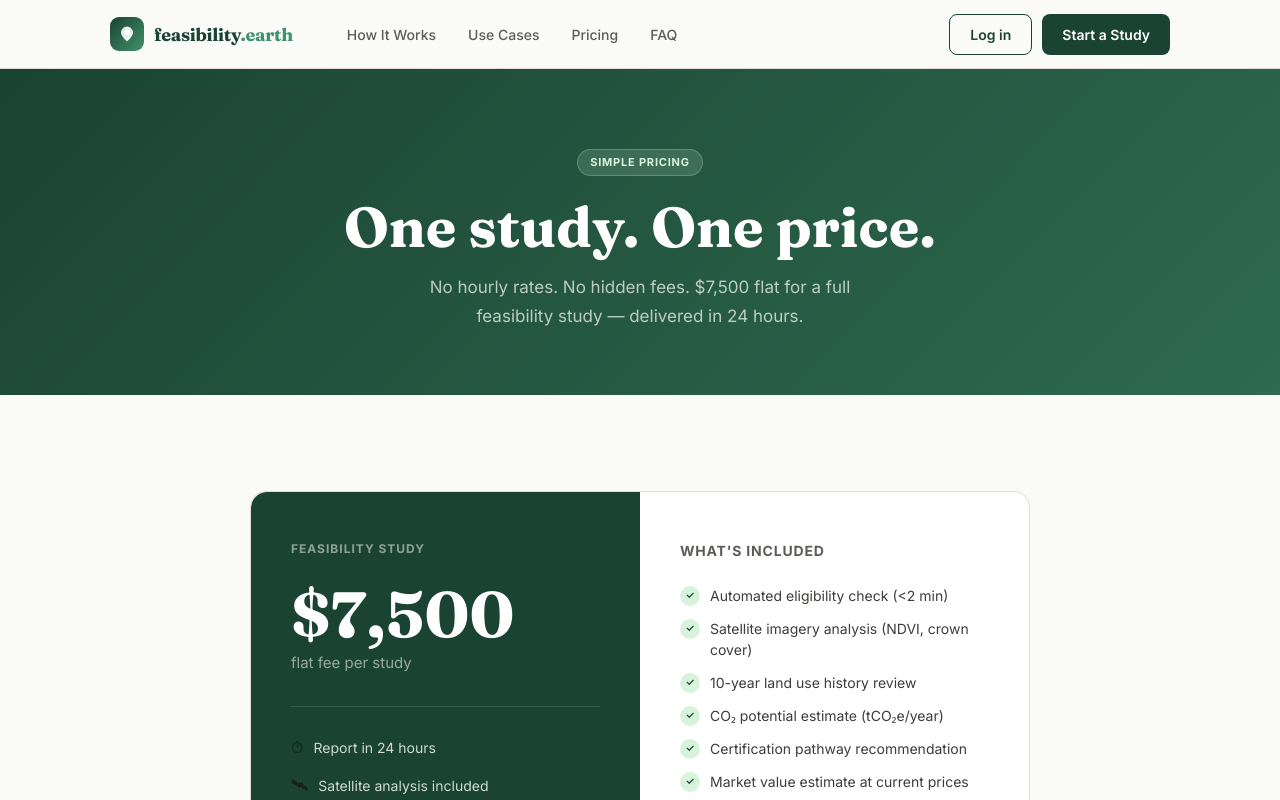
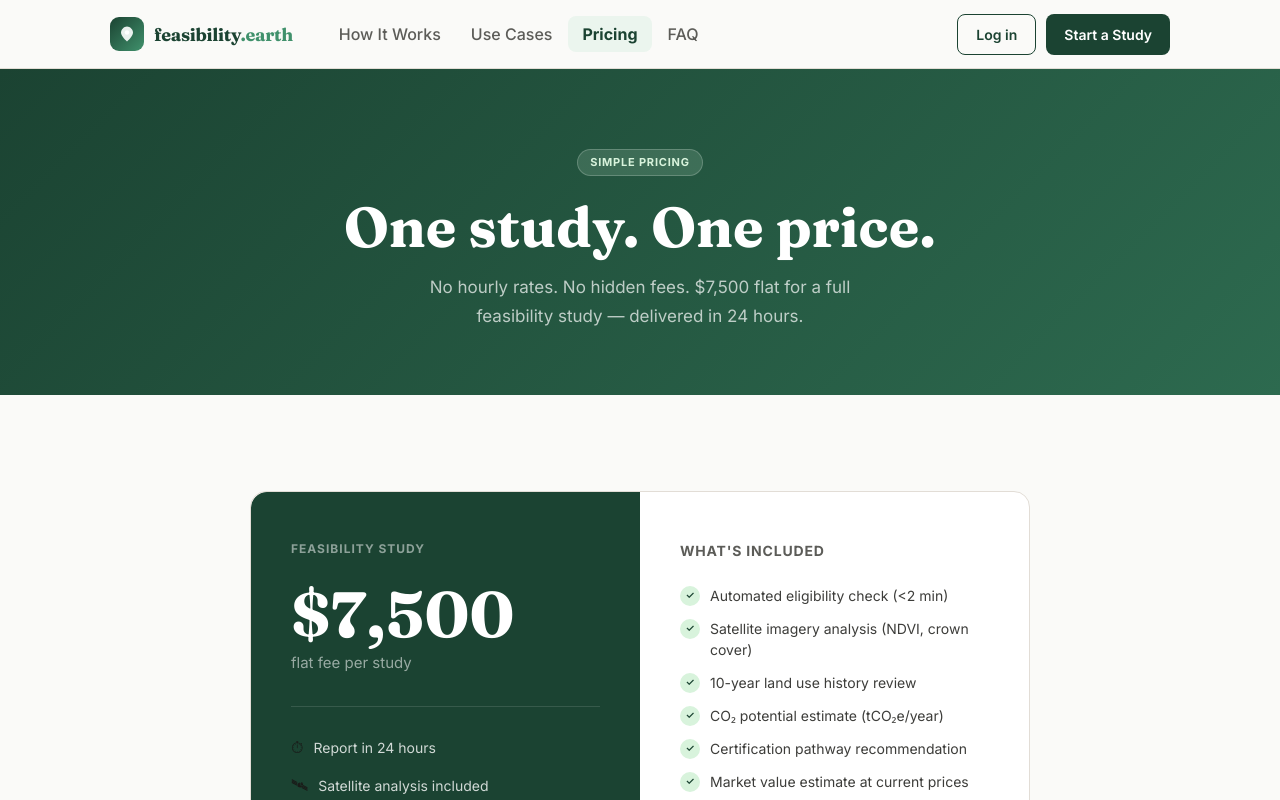
Before and after one commit to Duijvestijn/feasibility-earth, a Next.js app: page /pricing in a window 1280 px wide. Shown: the top 800 px of the page. Built offline with nearby package versions, Linux system fonts and the light colour scheme.

Commit message:
Fix: remove onMouse handlers from Server Components, use CSS classes

```diff
--- a/app/globals.css
+++ b/app/globals.css
@@ -78,3 +78,11 @@ body {
 
 @keyframes fadeUp { from { opacity:0; transform:translateY(20px); } to { opacity:1; transform:translateY(0); } }
 .fe-fade-up { animation: fadeUp .6s ease forwards; }
+
+/* Footer link hover (avoids onMouseEnter in Server Components) */
+.fe-footer-link { color: rgba(255,255,255,0.7); text-decoration: none; transition: color .15s; }
+.fe-footer-link:hover { color: #fff; }
+
+/* Nav link hover */
+.fe-nav-link { color: #5C5C58; text-decoration: none; padding: 8px 14px; border-radius: 8px; transition: color .15s, background .15s; }
+.fe-nav-link:hover { color: #1B4332; background: #F0EDE8; }
--- a/components/Footer.tsx
+++ b/components/Footer.tsx
@@ -28,45 +28,41 @@ export default function Footer() {
 
           {/* Platform */}
           <div>
-            <p style={{ fontSize: 11, fontWeight: 700, letterSpacing: '1px', textTransform: 'uppercase', color: 'rgba(255,255,255,0.4)', marginBottom: 16 }}>Platform</p>
-            {['How It Works', 'Pricing', 'Use Cases', 'FAQ'].map(l => (
-              <Link key={l} href={`/${l.toLowerCase().replace(/ /g, '-')}`} style={{ display: 'block', fontSize: 14, color: 'rgba(255,255,255,0.7)', textDecoration: 'none', marginBottom: 10, transition: 'color .15s' }}
-              onMouseEnter={e => (e.target as HTMLElement).style.color = '#fff'}
-              onMouseLeave={e => (e.target as HTMLElement).style.color = 'rgba(255,255,255,0.7)'}>
-                {l}
-              </Link>
+            <p style={{ fontSize: 11, fontWeight: 700, letterSpacing: '1px', textTransform: 'uppercase' as const, color: 'rgba(255,255,255,0.4)', marginBottom: 16 }}>Platform</p>
+            {[
+              { href: '/how-it-works', label: 'How It Works' },
+              { href: '/pricing',      label: 'Pricing' },
+              { href: '/use-cases',    label: 'Use Cases' },
+              { href: '/faq',          label: 'FAQ' },
+            ].map(l => (
+              <Link key={l.href} href={l.href} className="fe-footer-link" style={{ display: 'block', fontSize: 14, marginBottom: 10 }}>{l.label}</Link>
             ))}
           </div>
 
           {/* Project types */}
           <div>
-            <p style={{ fontSize: 11, fontWeight: 700, letterSpacing: '1px', textTransform: 'uppercase', color: 'rgba(255,255,255,0.4)', marginBottom: 16 }}>Project Types</p>
+            <p style={{ fontSize: 11, fontWeight: 700, letterSpacing: '1px', textTransform: 'uppercase' as const, color: 'rgba(255,255,255,0.4)', marginBottom: 16 }}>Project Types</p>
             {['Reforestation', 'Agroforestry', 'ARR Projects', 'Cookstoves'].map(l => (
-              <Link key={l} href="/use-cases" style={{ display: 'block', fontSize: 14, color: 'rgba(255,255,255,0.7)', textDecoration: 'none', marginBottom: 10, transition: 'color .15s' }}
-              onMouseEnter={e => (e.target as HTMLElement).style.color = '#fff'}
-              onMouseLeave={e => (e.target as HTMLElement).style.color = 'rgba(255,255,255,0.7)'}>
-                {l}
-              </Link>
+              <Link key={l} href="/use-cases" className="fe-footer-link" style={{ display: 'block', fontSize: 14, marginBottom: 10 }}>{l}</Link>
             ))}
           </div>
 
           {/* Contact */}
           <div>
-            <p style={{ fontSize: 11, fontWeight: 700, letterSpacing: '1px', textTransform: 'uppercase', color: 'rgba(255,255,255,0.4)', marginBottom: 16 }}>Contact</p>
-            <a href="mailto:feasibility@green.earth" style={{ display: 'block', fontSize: 14, color: 'rgba(255,255,255,0.7)', textDecoration: 'none', marginBottom: 10 }}>feasibility@green.earth</a>
+            <p style={{ fontSize: 11, fontWeight: 700, letterSpacing: '1px', textTransform: 'uppercase' as const, color: 'rgba(255,255,255,0.4)', marginBottom: 16 }}>Contact</p>
+            <a href="mailto:feasibility@green.earth" className="fe-footer-link" style={{ display: 'block', fontSize: 14, marginBottom: 10 }}>feasibility@green.earth</a>
             <p style={{ fontSize: 13, lineHeight: 1.6, marginTop: 16 }}>A Green Earth Group platform</p>
-            <Link href="https://green.earth" target="_blank" style={{ display: 'inline-flex', alignItems: 'center', gap: 6, marginTop: 8, fontSize: 13, color: '#40916C', textDecoration: 'none', fontWeight: 600 }}>
+            <Link href="https://green.earth" target="_blank" className="fe-footer-link" style={{ display: 'inline-flex', alignItems: 'center', gap: 6, marginTop: 8, fontSize: 13, color: '#40916C', fontWeight: 600 }}>
               green.earth →
             </Link>
           </div>
         </div>
 
-        {/* Bottom bar */}
         <div style={{ borderTop: '1px solid rgba(255,255,255,0.1)', paddingTop: 24, display: 'flex', justifyContent: 'space-between', flexWrap: 'wrap', gap: 12 }}>
           <p style={{ fontSize: 13 }}>© 2026 Feasibility.Earth · Green Earth Group N.V.</p>
           <div style={{ display: 'flex', gap: 24 }}>
-            <Link href="/privacy" style={{ fontSize: 13, color: 'rgba(255,255,255,0.5)', textDecoration: 'none' }}>Privacy</Link>
-            <Link href="/terms" style={{ fontSize: 13, color: 'rgba(255,255,255,0.5)', textDecoration: 'none' }}>Terms</Link>
+            <Link href="/privacy" className="fe-footer-link" style={{ fontSize: 13 }}>Privacy</Link>
+            <Link href="/terms"   className="fe-footer-link" style={{ fontSize: 13 }}>Terms</Link>
           </div>
         </div>
       </div>
--- a/components/Nav.tsx
+++ b/components/Nav.tsx
@@ -1,6 +1,7 @@
 'use client'
 import Link from 'next/link'
 import { useState } from 'react'
+import { usePathname } from 'next/navigation'
 
 const LINKS = [
   { href: '/how-it-works', label: 'How It Works' },
@@ -11,21 +12,15 @@ const LINKS = [
 
 export default function Nav() {
   const [open, setOpen] = useState(false)
+  const pathname = usePathname()
+
   return (
-    <nav style={{
-      position: 'fixed', top: 0, left: 0, right: 0, zIndex: 50,
-      background: 'rgba(250,250,248,0.95)', backdropFilter: 'blur(12px)',
-      borderBottom: '1px solid #E2DDD6',
-    }}>
-      <div className="fe-wrap" style={{ display: 'flex', alignItems: 'center', height: 68, gap: 40 }}>
+    <nav style={{ position: 'fixed', top: 0, left: 0, right: 0, zIndex: 50, background: 'rgba(250,250,248,0.96)', backdropFilter: 'blur(12px)', borderBottom: '1px solid #E2DDD6' }}>
+      <div className="fe-wrap" style={{ display: 'flex', alignItems: 'center', height: 68, gap: 32 }}>
 
         {/* Logo */}
         <Link href="/" style={{ textDecoration: 'none', display: 'flex', alignItems: 'center', gap: 10, flexShrink: 0 }}>
-          <div style={{
-            width: 34, height: 34, borderRadius: 9,
-            background: 'linear-gradient(135deg, #1B4332 0%, #40916C 100%)',
-            display: 'flex', alignItems: 'center', justifyContent: 'center',
-          }}>
+          <div style={{ width: 34, height: 34, borderRadius: 9, background: 'linear-gradient(135deg, #1B4332 0%, #40916C 100%)', display: 'flex', alignItems: 'center', justifyContent: 'center' }}>
             <svg width="18" height="18" viewBox="0 0 24 24" fill="none">
               <path d="M12 2C8 2 4 6 4 10c0 5 8 12 8 12s8-7 8-12c0-4-4-8-8-8z" fill="white" opacity=".9"/>
               <circle cx="12" cy="10" r="3" fill="white"/>
@@ -37,29 +32,23 @@ export default function Nav() {
         </Link>
 
         {/* Desktop links */}
-        <ul style={{ display: 'flex', listStyle: 'none', gap: 4, flex: 1 }} className="hidden md:flex">
-          {LINKS.map(l => (
-            <li key={l.href}>
-              <Link href={l.href} style={{
-                padding: '8px 14px', borderRadius: 8, fontSize: 14, fontWeight: 500,
-                color: '#5C5C58', textDecoration: 'none', display: 'block', transition: 'color .15s, background .15s',
-              }}
-              onMouseEnter={e => { (e.target as HTMLElement).style.color = '#1B4332'; (e.target as HTMLElement).style.background = '#F0EDE8'; }}
-              onMouseLeave={e => { (e.target as HTMLElement).style.color = '#5C5C58'; (e.target as HTMLElement).style.background = 'transparent'; }}>
-                {l.label}
-              </Link>
-            </li>
-          ))}
+        <ul style={{ display: 'flex', listStyle: 'none', gap: 2, flex: 1 }} className="hidden md:flex">
+          {LINKS.map(l => {
+            const active = pathname === l.href
+            return (
+              <li key={l.href}>
+                <Link href={l.href} className="fe-nav-link" style={{ fontWeight: active ? 700 : 500, color: active ? '#1B4332' : undefined, background: active ? '#EBF5EE' : undefined }}>
+                  {l.label}
+                </Link>
+              </li>
+            )
+          })}
         </ul>
 
         {/* CTA */}
         <div style={{ marginLeft: 'auto', display: 'flex', gap: 10, alignItems: 'center' }} className="hidden md:flex">
-          <Link href="https://app.feasibility.earth" target="_blank" className="btn-outline" style={{ padding: '9px 20px', fontSize: 14 }}>
-            Log in
-          </Link>
-          <Link href="/pricing" className="btn-primary" style={{ padding: '10px 20px', fontSize: 14 }}>
-            Start a Study
-          </Link>
+          <Link href="https://app.feasibility.earth" target="_blank" className="btn-outline" style={{ padding: '9px 18px', fontSize: 14 }}>Log in</Link>
+          <Link href="/pricing" className="btn-primary" style={{ padding: '10px 18px', fontSize: 14 }}>Start a Study</Link>
         </div>
 
         {/* Mobile hamburger */}
@@ -74,10 +63,7 @@ export default function Nav() {
       {open && (
         <div style={{ borderTop: '1px solid #E2DDD6', background: '#FAFAF8', padding: '16px 24px 24px' }}>
           {LINKS.map(l => (
-            <Link key={l.href} href={l.href} onClick={() => setOpen(false)} style={{
-              display: 'block', padding: '12px 0', fontSize: 15, fontWeight: 500,
-              color: '#1A1A18', textDecoration: 'none', borderBottom: '1px solid #F0EDE8',
-            }}>{l.label}</Link>
+            <Link key={l.href} href={l.href} onClick={() => setOpen(false)} style={{ display: 'block', padding: '12px 0', fontSize: 15, fontWeight: 500, color: '#1A1A18', textDecoration: 'none', borderBottom: '1px solid #F0EDE8' }}>{l.label}</Link>
           ))}
           <div style={{ display: 'flex', gap: 10, marginTop: 20, flexWrap: 'wrap' }}>
             <Link href="https://app.feasibility.earth" target="_blank" className="btn-outline" style={{ flex: 1, justifyContent: 'center', fontSize: 14 }}>Log in</Link>
```
